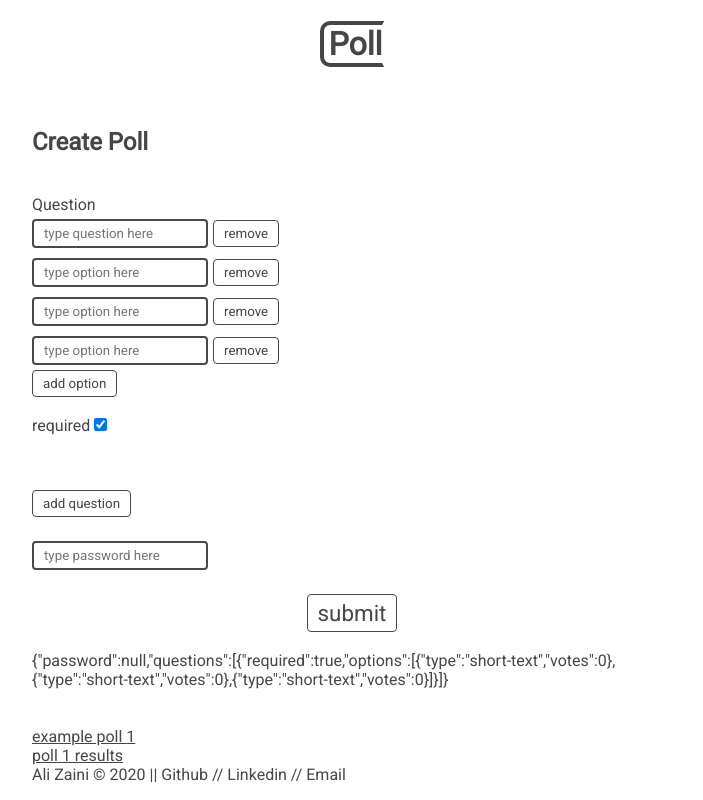
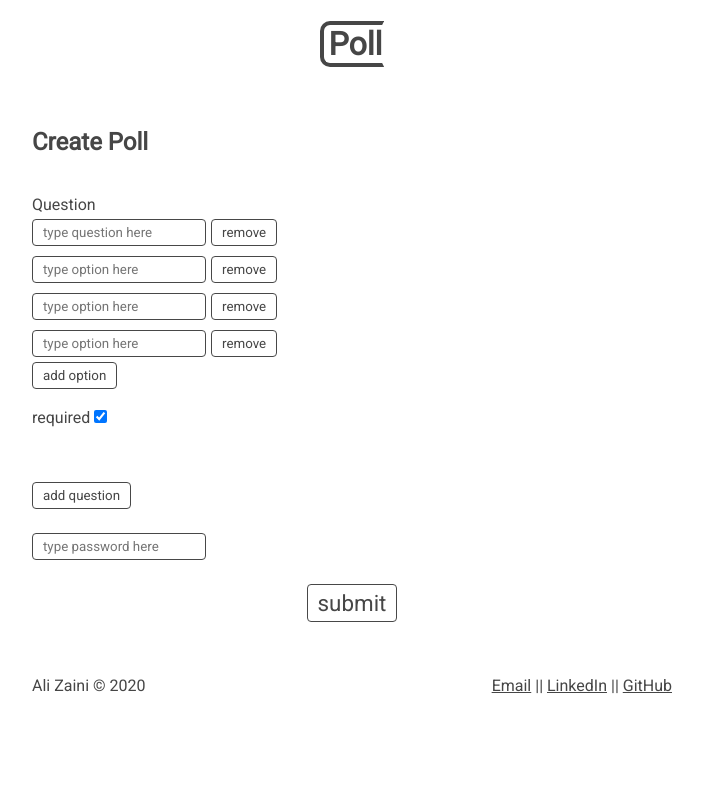
Before and after one commit to zaini/poll, a React (Create React App) app in the folder poll/: page / in a window 1280 px wide. Shown: the whole page, without its empty margins (288-991 px from the left). Built offline with nearby package versions, Linux system fonts and the light colour scheme; a web font is replaced by a local one.

Commit message:
Footer, option selection styling

```diff
--- a/poll/src/App.js
+++ b/poll/src/App.js
@@ -5,7 +5,7 @@ import CreatePoll from "./components/CreatePoll";
 import Poll from "./components/Poll";
 import PollResults from "./components/PollResults";
 
-export default class App extends React.Component{
+export default class App extends React.Component {
     constructor(props) {
         super(props);
     }
@@ -24,11 +24,17 @@ export default class App extends React.Component{
                 </Router>
 
                 <br/><br/>
-                <a href="/1">example poll 1</a>
-                <br/>
-                <a href="/1/r">poll 1 results</a>
 
-                <footer>Ali Zaini &copy; 2020 || Github // Linkedin // Email</footer>
+                {/*<a href="/27">example poll</a>*/}
+                {/*<br/>*/}
+                {/*<a href="/27/r">example results</a>*/}
+
+                <footer>
+                        <span>Ali Zaini &copy; 2020</span>
+                        <span className="footer-links">
+                            <a href="mailto:AliMZaini@outlook.com">Email</a> || <a href="https://www.linkedin.com/in/ali-zaini/">LinkedIn</a> || <a href="https://github.com/AliMZaini">GitHub</a>
+                        </span>
+                </footer>
             </div>
         )
     }
--- a/poll/src/App.scss
+++ b/poll/src/App.scss
@@ -47,9 +47,13 @@ input{
   background-color: white;
   transition-duration: 0.3s;
   border-radius: 4px;
-  border: 2px #484848 solid;
+  border: 1px #484848 solid;
   padding: 5px 10px;
   margin: 5px 5px 5px 0px;
+}
+
+input:focus{
+  border: 2px #484848 solid;
 }
 
 button{
@@ -81,3 +85,12 @@ button:hover{
     font-size: 140%;
   }
 }
+
+footer{
+  padding-top: 2vh;
+  padding-bottom: 2vh;
+}
+
+.footer-links{
+  float: right;
+}
--- a/poll/src/components/CreatePoll.js
+++ b/poll/src/components/CreatePoll.js
@@ -127,9 +127,6 @@ export default class CreatePoll extends React.Component {
 
             questionsAreValid = !validatedQuestionsPerQuestion.includes(false);
         }
-
-        // console.log(`has >0 questions: ${containsQuestions}\nhas >0 options ${questionsContainOptions}\nvalid options ${optionsAreValid}\nvalid questions: ${questionsAreValid}`);
-        // console.log(`valid poll: ${pollIsValid}`);
 
         let pollIsValid = containsQuestions && questionsContainOptions && optionsAreValid && questionsAreValid;
         return pollIsValid;
@@ -269,9 +266,6 @@ export default class CreatePoll extends React.Component {
                 <div className={'bottom-buttons'}>
                     <button onClick={() => this.submitPoll2()}>submit</button>
                 </div>
-
-                <br/>
-                {JSON.stringify(this.state.poll)}
             </div>
         )
     }
--- a/poll/src/components/Poll.js
+++ b/poll/src/components/Poll.js
@@ -1,6 +1,7 @@
 import React from 'react';
 import axios from "axios";
 import ShareButtons from "./Share";
+
 var bcrypt = require('bcryptjs');
 
 export default class Poll extends React.Component {
@@ -66,8 +67,7 @@ export default class Poll extends React.Component {
         let enteredPassword = this.state.password;
         let hashedPassword = this.state.poll.password;
         let that = this;
-        bcrypt.compare(enteredPassword, hashedPassword, function(err, res) {
-            console.log(res);
+        bcrypt.compare(enteredPassword, hashedPassword, (err, res) => {
             that.setState({
                 validPassword: res
             })
@@ -101,6 +101,10 @@ export default class Poll extends React.Component {
 
                                 let options = question.options.map((option, oIndex) => {
                                     let optionText = <div className={'result-option'} key={`q${qIndex}o${oIndex}`}
+                                                          style={this.state.votes[qIndex] === oIndex ? {
+                                                              backgroundColor: "#464646",
+                                                              color: "white"
+                                                          } : null}
                                                           onClick={() => this.voteOption(qIndex, oIndex)}>{option.value}</div>;
 
                                     return [optionText]
@@ -120,14 +124,15 @@ export default class Poll extends React.Component {
                         <ShareButtons shareUrl={window.location.href}/>
                     </div>
                 )
-            } else{
+            } else {
                 return (
                     <div>
                         <p>This poll requires a password.</p>
-                        <input type='password' placeholder="password" value={this.state.password} onChange={(e) => this.changeEnteredPassword(e.target.value)}/>
+                        <input type='password' placeholder="password" value={this.state.password}
+                               onChange={(e) => this.changeEnteredPassword(e.target.value)}/>
                         <button onClick={() => this.submitPassword()}>submit</button>
                     </div>
-                    )
+                )
             }
         } else {
             return (
--- a/poll/src/components/PollResults.js
+++ b/poll/src/components/PollResults.js
@@ -1,19 +1,36 @@
 import React from 'react';
 import axios from "axios";
 import ShareButtons from "./Share";
-import { Doughnut } from 'react-chartjs-2';
+import {Doughnut} from 'react-chartjs-2';
+
+var bcrypt = require('bcryptjs');
 
 export default class PollResults extends React.Component {
     constructor(props) {
         super(props);
 
         this.state = {
+            validPassword: false,
             pollID: this.props.match.params.poll_id,
             poll: {},
             data: {}
         };
     }
 
+    componentDidMount() {
+        axios.get(`http://localhost:5001/polls/${this.state.pollID}`).then(res => {
+            if (res.data) {
+                let poll = res.data;
+                this.setState({
+                    poll: poll,
+                    results: Array(poll.questions.length),
+                    validPassword: res.data.password === null
+                })
+            }
+        })
+    }
+
+    // TODO fat refactor
     updateData = (results) => {
         let data = {
             labels: [],
@@ -48,20 +65,26 @@ export default class PollResults extends React.Component {
         return data
     }
 
-    componentDidMount() {
-        axios.get(`http://localhost:5001/polls/${this.state.pollID}`).then(res => {
-            if (res.data) {
-                let poll = res.data;
+    changeEnteredPassword = (password) => {
         this.setState({
-                    poll: poll,
-                    results: Array(poll.questions.length)
+            password: password
         })
     }
+
+    submitPassword = () => {
+        let enteredPassword = this.state.password;
+        let hashedPassword = this.state.poll.password;
+        let that = this;
+        bcrypt.compare(enteredPassword, hashedPassword, (err, res) => {
+            that.setState({
+                validPassword: res
             })
+        });
     }
 
     render() {
         if (this.state.poll.questions) {
+            if (this.state.validPassword) {
                 return (
                     <div>
                         <h2>Poll Results</h2>
@@ -90,14 +113,15 @@ export default class PollResults extends React.Component {
                                     return [optionText]
                                 })
 
-                            let chart = <Doughnut data={this.updateData(this.state.results[qIndex])} height={75}/>;
+                                let chart = <Doughnut data={this.updateData(this.state.results[qIndex])} height={70}/>;
 
-                            return [questionTitle, options, votes, chart, <br/>]
+                                return [questionTitle, options, votes, totalVotes > 0 ? chart : null, <br/>]
                             })
                         }
 
                         <div className={'bottom-buttons'}>
-                        <button onClick={() => window.location.href = window.location.href.slice(0, -2)}>vote</button>
+                            <button onClick={() => window.location.href = window.location.href.slice(0, -2)}>vote
+                            </button>
                         </div>
                         <br/><br/>
 
@@ -107,6 +131,16 @@ export default class PollResults extends React.Component {
                 )
             } else {
                 return (
+                    <div>
+                        <p>This poll requires a password.</p>
+                        <input type='password' placeholder="password" value={this.state.password}
+                               onChange={(e) => this.changeEnteredPassword(e.target.value)}/>
+                        <button onClick={() => this.submitPassword()}>submit</button>
+                    </div>
+                )
+            }
+        } else {
+            return (
                 <div>poll not found</div>
             )
         }
```
Also changed, not shown: 1 other file (tests, documents, lock files or other folders). Lines whose indentation alone changed are shown as unchanged.
